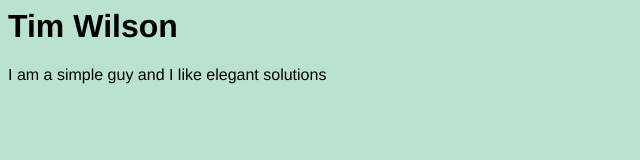
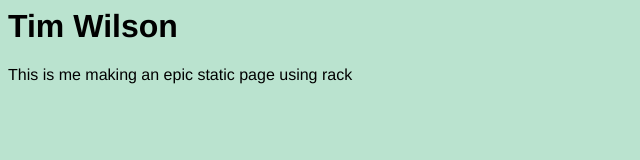
Before and after one commit to profbreakfast/personalsite, a plain HTML site: page public/index.html in a window 1280 px wide. Shown: the full height of the page, 0-640 px from the left. Drawn offline with Linux system fonts and the light colour scheme.

Commit message:
changed body text

```diff
--- a/public/index.html
+++ b/public/index.html
@@ -9,7 +9,7 @@
 
 <h1> Tim Wilson </h1>
 
-<p>I am a simple guy and I like elegant solutions</p>
+<p>This is me making an epic static page using rack</p>
 
 </body>
 </html>
```
